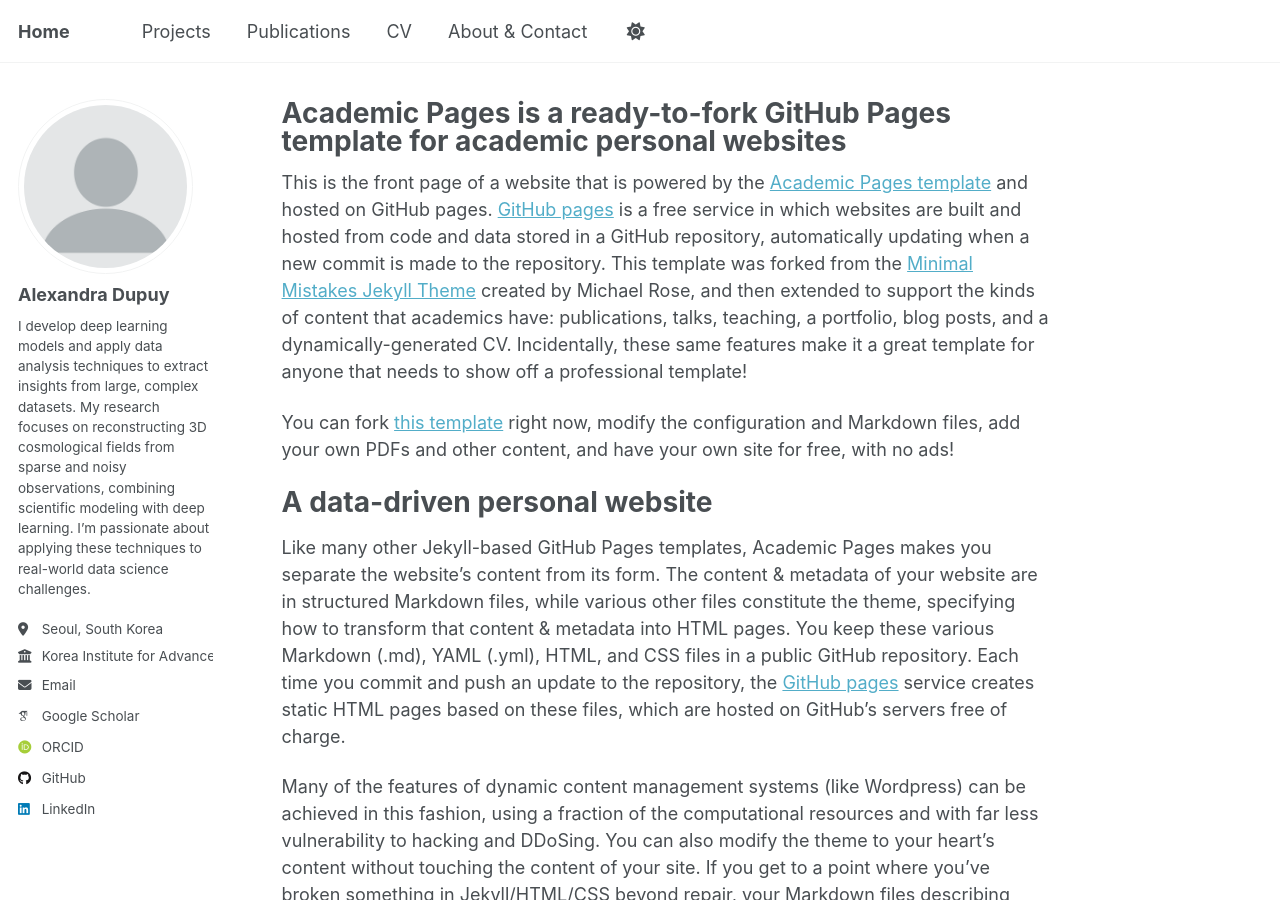
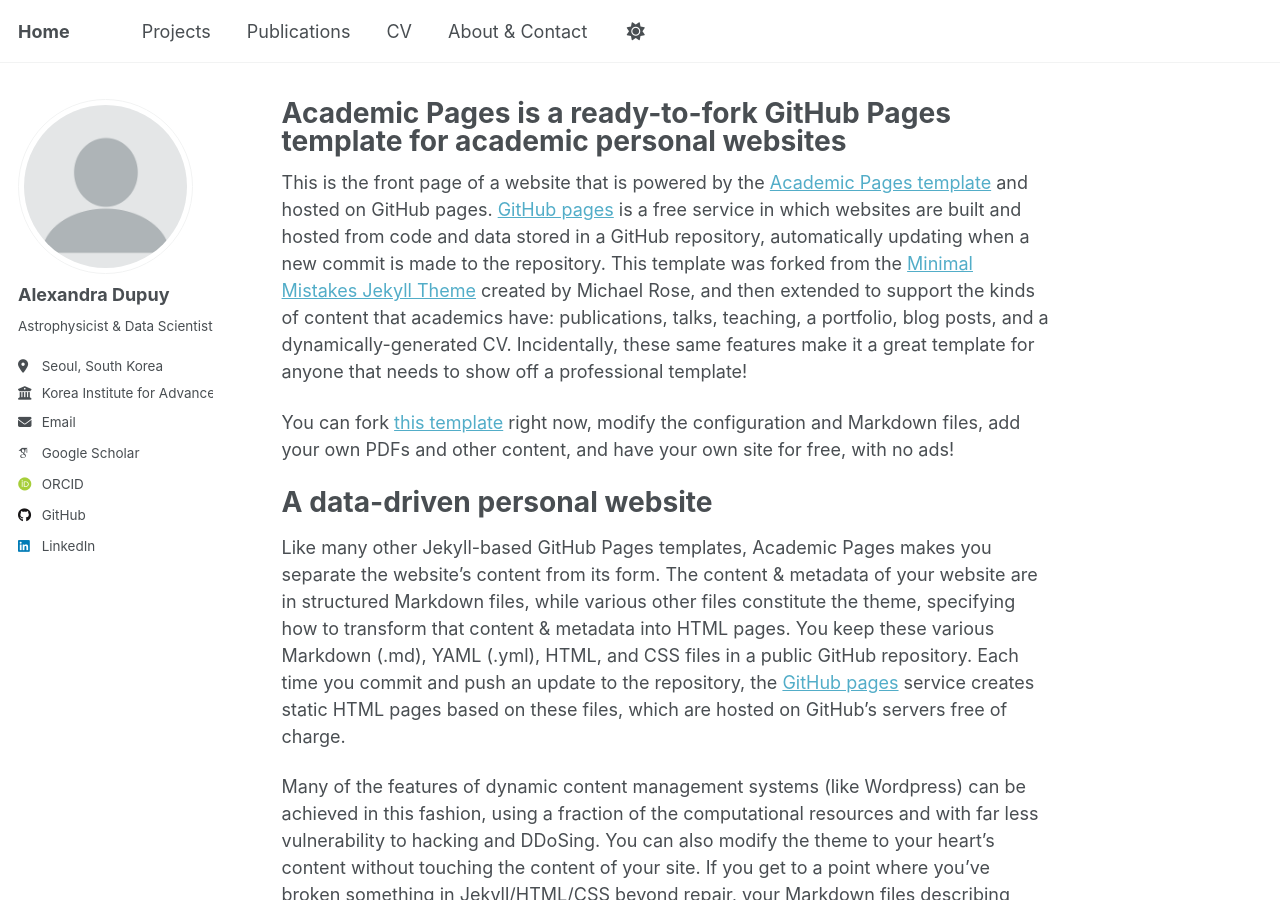
Before and after one commit to aadupuy/aadupuy.github.io, a Jekyll site: the page built from _pages/about.md, in a window 1280 px wide and 900 px high. Built offline with Jekyll 4.4.1, drawn with Linux system fonts in a browser that asks for light colours; some web fonts are replaced; a script that is not in the unit is left out.

Commit message:
Revise site description and bio
Updated the site description and bio for Alexandra Dupuy.

```diff
--- a/_config.yml
+++ b/_config.yml
@@ -12,7 +12,7 @@ site_theme               : "default" # Currently available options are "default"
 title                    : "Home"
 title_separator          : "-"
 name                     : &name "Alexandra Dupuy"
-description              : &description "Astrophysicist & Data Scientist"   # Update this with a general description of your site, this is the default if not overridden by a page
+description              : &description "Alexandra Dupuy – Astrophysicist & Data Scientist. I use machine learning and deep learning to extract insights from large, complex datasets..."   # Update this with a general description of your site, this is the default if not overridden by a page
 url                      : https://aadupuy.github.io # The base hostname & protocol for your site e.g. "https://[your GitHub username].github.io",
                                                            # or if you already have some other page hosted on Github then use "https://[your GitHub username].github.io/[Your Repo Name]"
 baseurl                  : "" # the subpath of your site, e.g. "/blog"
@@ -26,7 +26,7 @@ author:
   avatar           : "profile.png"
   name             : "Alexandra Dupuy"
   pronouns         : # example: "she/her"
-  bio              : "I develop deep learning models and apply data analysis techniques to extract insights from large, complex datasets. My research focuses on reconstructing 3D cosmological fields from sparse and noisy observations, combining scientific modeling with deep learning. I’m passionate about applying these techniques to real-world data science challenges."
+  bio              : "Astrophysicist & Data Scientist"
   location         : "Seoul, South Korea"
   employer         : "Korea Institute for Advanced Study"
   uri              : # URL
```
